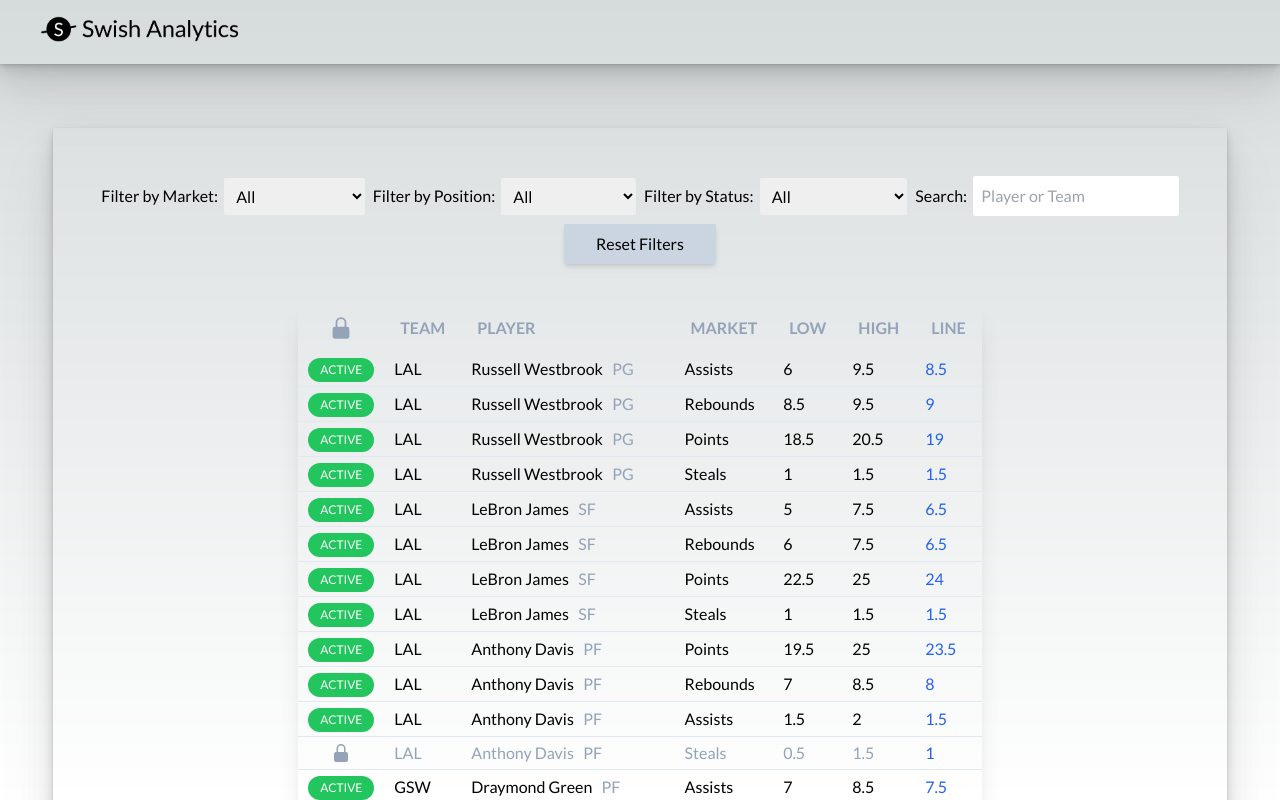
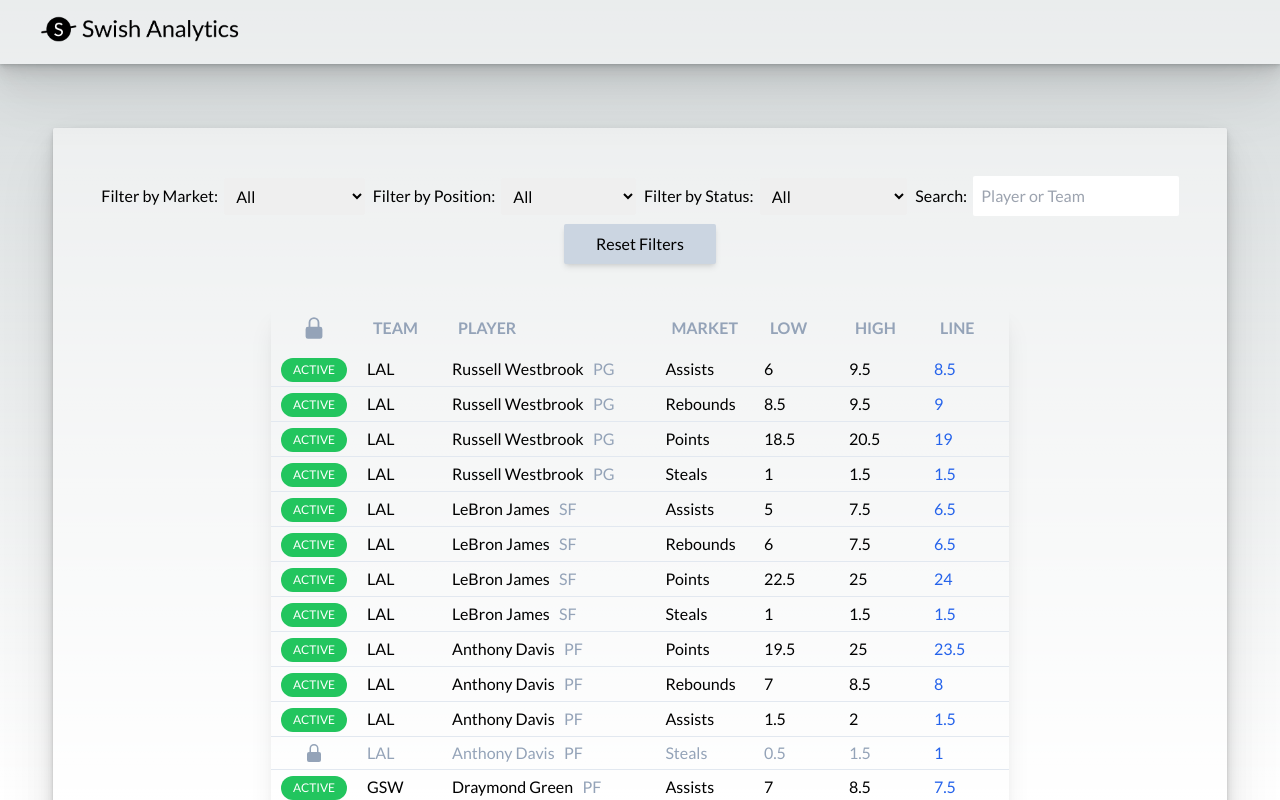
Before and after one commit to sjordan2010/SWISH, a Next.js app: page / in a window 1280 px wide. Shown: the top 800 px of the page. Built offline with nearby package versions, Linux system fonts and the light colour scheme.

Commit message:
clean up and styling

```diff
--- a/src/styles/globals.css
+++ b/src/styles/globals.css
@@ -8,7 +8,7 @@
   --background-end-rgb: 255, 255, 255;
 }
 
-.container {
+.primary-bg {
   background-color: rgba(255, 255, 255, 0.5);
 }
 
@@ -21,6 +21,8 @@
 table {
   border-collapse: collapse;
   overflow: hidden;
+  box-shadow: rgba(14, 30, 37, 0.12) 0px 2px 4px 0px, rgba(14, 30, 37, 0.32) 0px 2px 16px 0px;
+  /* box-shadow: rgba(100, 100, 111, 0.2) 0px 7px 29px 0px; */
 }
 
 tbody tr:hover {
@@ -30,7 +32,7 @@ tbody tr:hover {
 tbody td {
   position: relative;
   padding: 4px 10px;
-  min-width: 40px;
+  min-width: 85px;
 }
 
 tbody td:hover:before {
@@ -40,7 +42,7 @@ tbody td:hover:before {
   right: 0;
   top: -9999px;
   bottom: -9999px;
-  background-color: rgba(0, 140, 255, 0.4);
+  background-color: rgba(0, 140, 255, 0.2);
   z-index: -1;
 }
 
@@ -59,6 +61,10 @@ tbody td:hover:before {
     background-color: rgba(255, 255, 255, 0);
   }
 
+  .primary-bg {
+    background-color: rgba(255, 255, 255, 0.097);
+  }
+
   tbody td:hover:before {
     content: "";
     position: absolute;
@@ -74,6 +80,7 @@ tbody td:hover:before {
 html {
   height: 100%;
   width: 100%;
+  padding: 0;
 }
 
 #__next {
--- a/src/utils/combineData.ts
+++ b/src/utils/combineData.ts
@@ -3,12 +3,16 @@ import { PropData, AlternateData, CombinedData } from "../types";
 export const combineData = (propData: PropData[], altData: AlternateData[]): CombinedData[] => {
   const combined = [];
 
+  // LOOP OVER FETCHED PROP DATA... MOST IMPORTANT DATA
   for (let i = 0; i < propData.length; i++) {
     let lowLine = propData[i].line,
       highLine = propData[i].line,
       matched = false,
       suspended = false;
 
+  // COMBINE ALTERNATE DATA WITH PROP DATA TO CREATE STATE FOR THE TABLE
+  // FIND THE HIGH AND LOW LINES FOR EACH MARKET
+  // CHECK FOR CONDITIONALS THAT SUSPEND A MARKET
     for (let j = 0; j < altData.length; j++) {
       if (propData[i].playerId === altData[j].playerId) {
         if (propData[i].statTypeId === altData[j].statTypeId) {
--- a/src/utils/fetchData.ts
+++ b/src/utils/fetchData.ts
@@ -1,10 +1,12 @@
 export const fetchAlternates = async () => {
+  console.log("fetch alts");
   const res = await fetch("/alternates.json");
   const data = await res.json();
   return data;
 };
 
 export const fetchProps = async () => {
+  console.log("fetch props");
   const res = await fetch("/props.json");
   const data = await res.json();
   return data;
```
Also changed, not shown: 1 other file (tests, documents, lock files or other folders).
